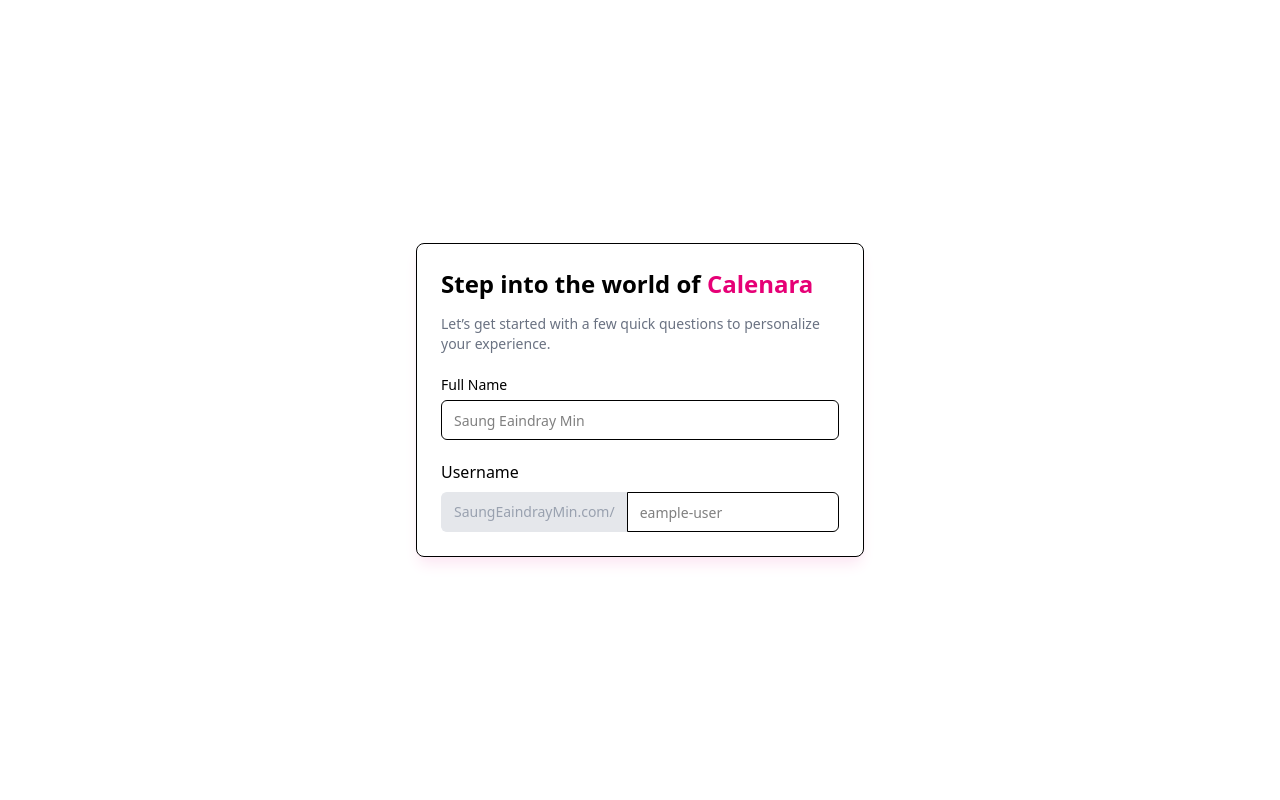
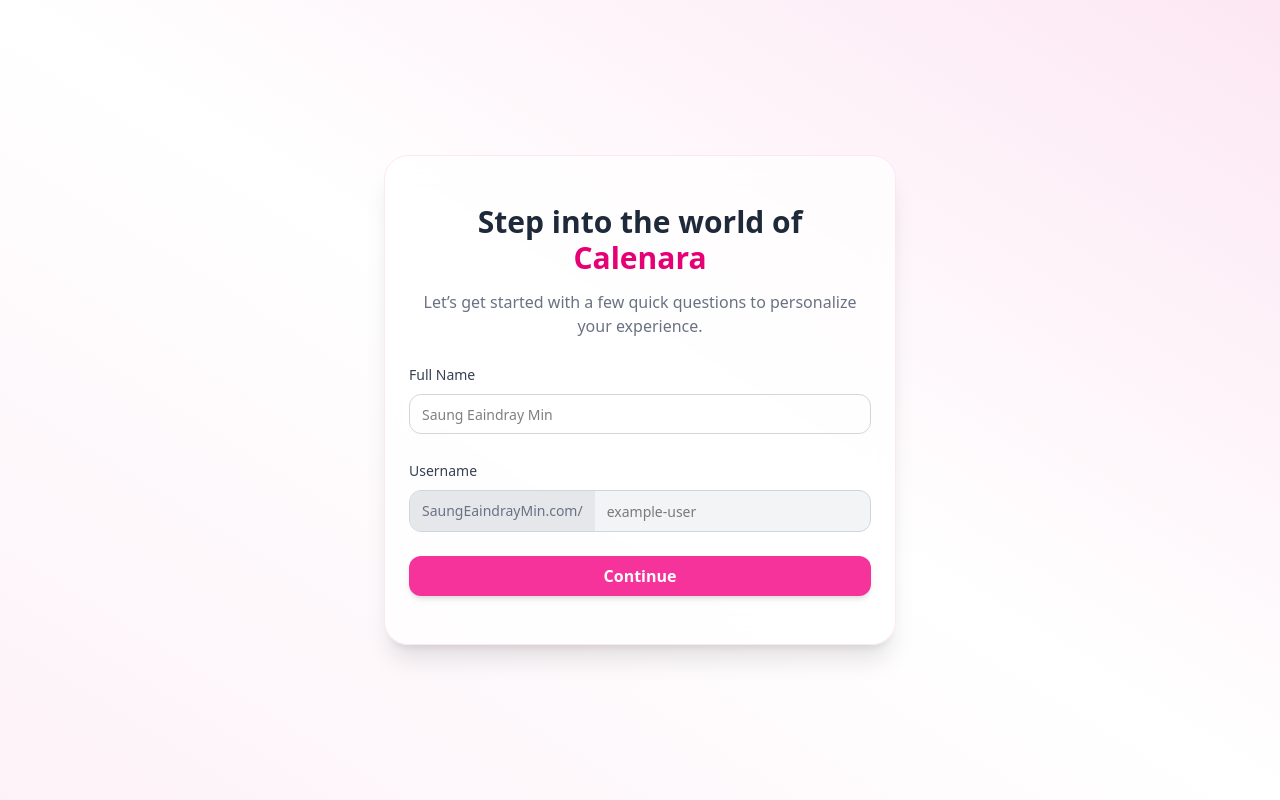
Before and after one commit to SaungEaindrayMin/Calenara, a Next.js app: page /onboarding in a window 1280 px wide. Built offline with nearby package versions, Linux system fonts and the light colour scheme.

Commit message:
[Add] Onboarding action

```diff
--- /dev/null
+++ b/app/action.ts
@@ -0,0 +1,17 @@
+"use server";
+
+import prisma from "./lib/db";
+import requireUser from "./lib/requireUser";
+
+export async function OnboardingAction (){
+    const session = await requireUser();
+    const data = await prisma.user.update({
+        where:{
+            id:session.user?.id
+        },
+        data:{
+
+        }
+
+    })
+}
--- a/app/onboarding/page.tsx
+++ b/app/onboarding/page.tsx
@@ -1,7 +1,9 @@
+import { Button } from "../components/ui/button";
 import {
   Card,
   CardContent,
   CardDescription,
+  CardFooter,
   CardHeader,
   CardTitle,
 } from "../components/ui/card";
@@ -10,34 +12,51 @@
 
 export default function OnboardingRoute() {
   return (
-    <div className="min-h-screen w-screen flex justify-center items-center">
-      <Card className="w-full max-w-md bg-white shadow-lg shadow-pink-100 rounded-lg">
-        <CardHeader>
-          <CardTitle className="text-2xl font-bold">
+    <div className="min-h-screen w-screen flex justify-center items-center bg-gradient-to-tr from-pink-50 via-white to-pink-100 px-4">
+      <Card className="w-full max-w-lg bg-white/70 backdrop-blur-md shadow-xl rounded-3xl border border-pink-100">
+        <CardHeader className="text-center space-y-2 pt-6 px-6">
+          <CardTitle className="text-3xl font-extrabold text-gray-800">
             Step into the world of{" "}
             <span className="text-pink-600">Calenara</span>
           </CardTitle>
-          <CardDescription className="text-gray-500 mt-2">
-            {" "}
+          <CardDescription className="text-gray-500 text-base">
             Let’s get started with a few quick questions to personalize your
             experience.
           </CardDescription>
         </CardHeader>
-        <CardContent className="flex flex-col gap-y-5">
-          <div className="grid gap-y-2">
-            <Label>Full Name</Label>
-            <Input placeholder="Saung Eaindray Min" />
-          </div>
-          <div className="grid gap-y-2">
-            <label>Username</label>
-            <div className="flex rounded-md ">
-              <span className="inline-flex items-center px-3 rounded-l-md border border-r-0 border-gray-200 bg-gray-200 text-sm text-gray-400">
-                SaungEaindrayMin.com/
-              </span>
-              <Input placeholder="eample-user" className="rounded-l-none" />
+        <form action="">
+          <CardContent className="flex flex-col gap-6 px-6">
+            <div className="space-y-2">
+              <Label className="text-sm font-medium text-gray-700">
+                Full Name
+              </Label>
+              <Input
+                placeholder="Saung Eaindray Min"
+                className="rounded-xl border-gray-300 focus:ring-pink-500 focus:border-pink-500 mt-2"
+              />
             </div>
-          </div>
-        </CardContent>
+
+            <div className="space-y-2">
+              <Label className="text-sm font-medium text-gray-700">
+                Username
+              </Label>
+              <div className="flex overflow-hidden rounded-xl border border-gray-300 bg-gray-100 mt-2">
+                <span className="flex items-center px-3 text-gray-500 text-sm bg-gray-200">
+                  SaungEaindrayMin.com/
+                </span>
+                <Input
+                  placeholder="example-user"
+                  className="flex-1 border-none rounded-none focus:ring-pink-500 focus:border-pink-500 "
+                />
+              </div>
+            </div>
+          </CardContent>
+          <CardFooter className="px-6 pb-6 pt-2 mt-4">
+            <Button className="w-full bg-pink-500 hover:bg-pink-600 text-white text-base font-semibold rounded-xl transition-all duration-200 shadow-md">
+              Continue
+            </Button>
+          </CardFooter>
+        </form>
       </Card>
     </div>
   );
```
Also changed, not shown: 1 other file (tests, documents, lock files or other folders).
